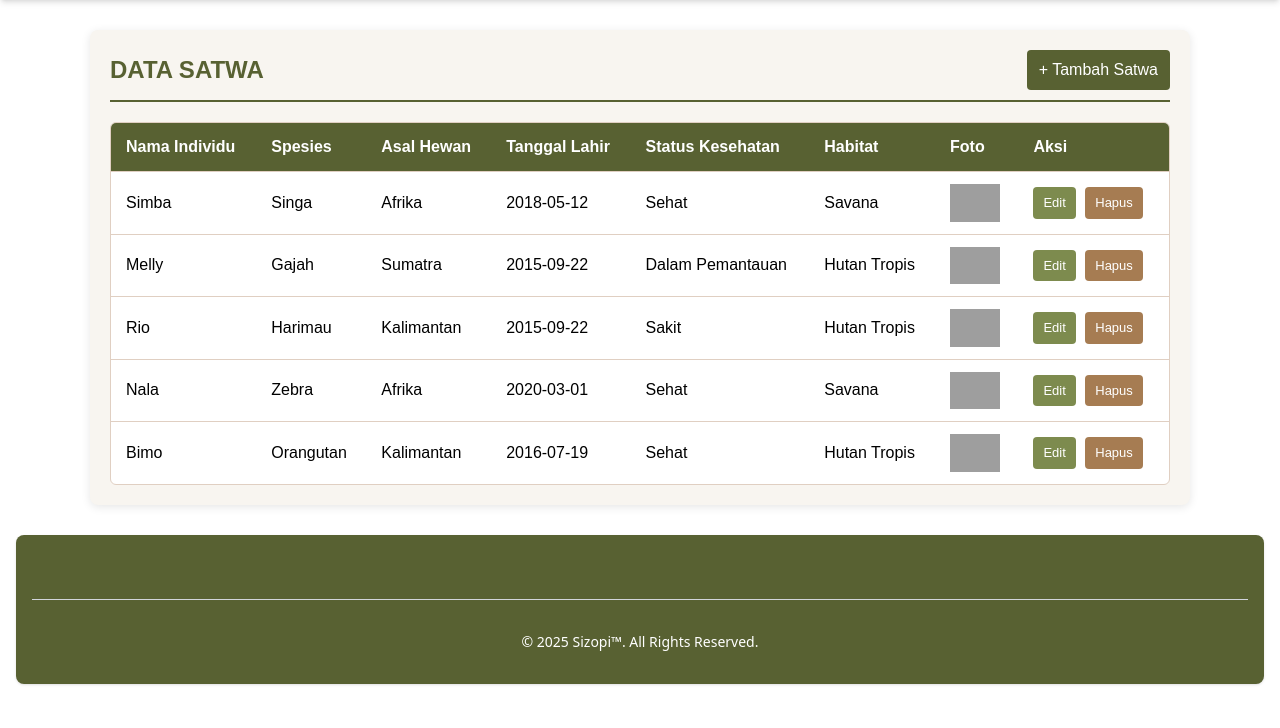
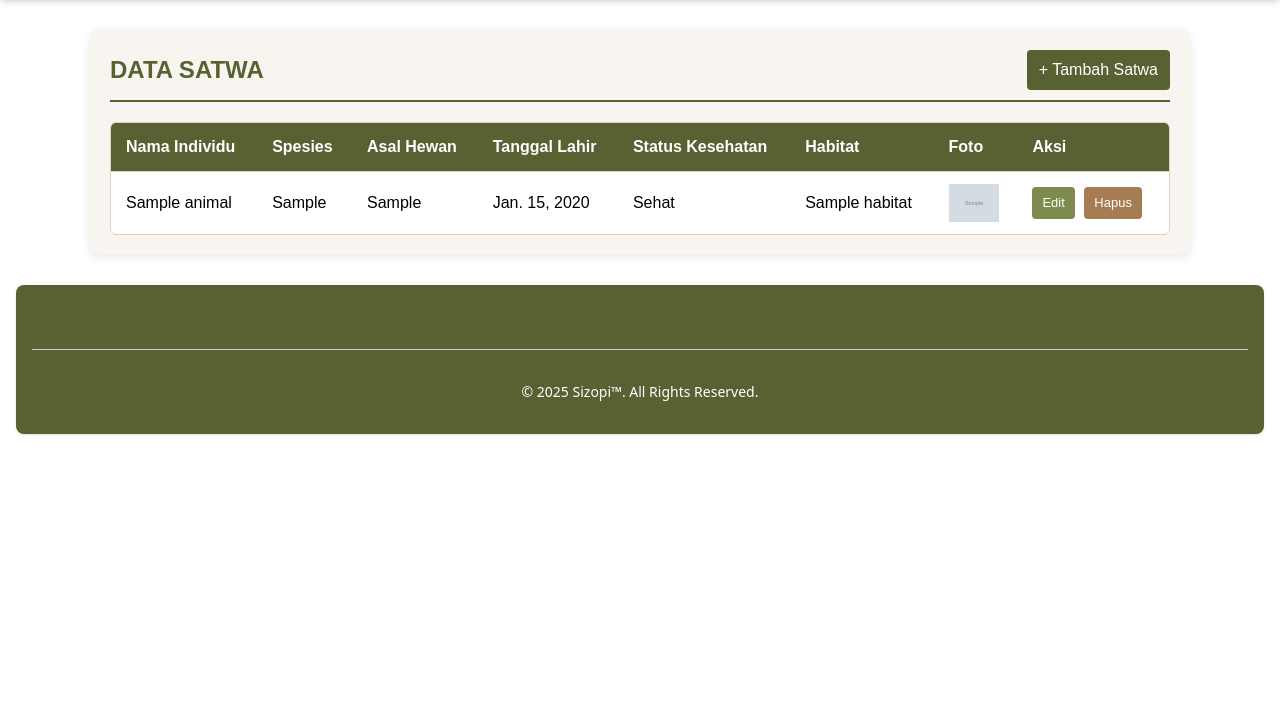
Before and after one commit to najlahanina/Tugas-Kelompok, a Django app: template animals/templates/animals/animal_list.html in a window 1280 px wide. Shown: the part 72-800 px from the top of the page. Run offline with Django 5.2, Linux system fonts and the light colour scheme; the template is opened without the code that fills it: values that come from a table or form of the project are taken from there, others are empty; tables that the repository leaves empty hold one stand-in row (values such as "Sample post"); grey boxes marked "Sample" are stand-in pictures; some libraries are stand-ins or nearby versions; some web fonts are replaced; grey boxes are pictures that could not be loaded.

Commit message:
benerin interface animals

```diff
--- a/animals/templates/animals/animal_list.html
+++ b/animals/templates/animals/animal_list.html
@@ -22,71 +22,21 @@
                 </tr>
             </thead>
             <tbody>
+                {% for animal in animals %}
                 <tr>
-                    <td>Simba</td>
-                    <td>Singa</td>
-                    <td>Afrika</td>
-                    <td>2018-05-12</td>
-                    <td>Sehat</td>
-                    <td>Savana</td>
-                    <td><img src="[foto simba]" alt="Foto Simba" width="50" height="50"></td>
+                    <td>{{ animal.name }}</td>
+                    <td>{{ animal.species }}</td>
+                    <td>{{ animal.origin }}</td>
+                    <td>{{ animal.birth_date }}</td>
+                    <td>{{ animal.health_status }}</td>
+                    <td>{{ animal.habitat }}</td>
+                    <td><img src="{{ animal.photo_url }}" alt="Foto {{ animal.name }}" width="50" height="50"></td>
                     <td class="action-cell">
-                        <a href="{% url 'animals:animal_edit' 1 %}" class="action-button edit-button">Edit</a>
-                        <a href="{% url 'animals:animal_delete' 1 %}" class="action-button delete-button">Hapus</a>
+                        <a href="{% url 'animals:animal_edit' animal.id %}" class="action-button edit-button">Edit</a>
+                        <a href="{% url 'animals:animal_delete' animal.id %}" class="action-button delete-button">Hapus</a>
                     </td>
                 </tr>
-                <tr>
-                    <td>Melly</td>
-                    <td>Gajah</td>
-                    <td>Sumatra</td>
-                    <td>2015-09-22</td>
-                    <td>Dalam Pemantauan</td>
-                    <td>Hutan Tropis</td>
-                    <td><img src="[foto melly]" alt="Foto Melly" width="50" height="50"></td>
-                    <td class="action-cell">
-                        <a href="{% url 'animals:animal_edit' 2 %}" class="action-button edit-button">Edit</a>
-                        <a href="{% url 'animals:animal_delete' 2 %}" class="action-button delete-button">Hapus</a>
-                    </td>
-                </tr>
-                <tr>
-                    <td>Rio</td>
-                    <td>Harimau</td>
-                    <td>Kalimantan</td>
-                    <td>2015-09-22</td>
-                    <td>Sakit</td>
-                    <td>Hutan Tropis</td>
-                    <td><img src="[foto rio]" alt="Foto Rio" width="50" height="50"></td>
-                    <td class="action-cell">
-                        <a href="{% url 'animals:animal_edit' 3 %}" class="action-button edit-button">Edit</a>
-                        <a href="{% url 'animals:animal_delete' 3 %}" class="action-button delete-button">Hapus</a>
-                    </td>
-                </tr>
-                <tr>
-                    <td>Nala</td>
-                    <td>Zebra</td>
-                    <td>Afrika</td>
-                    <td>2020-03-01</td>
-                    <td>Sehat</td>
-                    <td>Savana</td>
-                    <td><img src="[foto nala]" alt="Foto Nala" width="50" height="50"></td>
-                    <td class="action-cell">
-                        <a href="{% url 'animals:animal_edit' 4 %}" class="action-button edit-button">Edit</a>
-                        <a href="{% url 'animals:animal_delete' 4 %}" class="action-button delete-button">Hapus</a>
-                    </td>
-                </tr>
-                <tr>
-                    <td>Bimo</td>
-                    <td>Orangutan</td>
-                    <td>Kalimantan</td>
-                    <td>2016-07-19</td>
-                    <td>Sehat</td>
-                    <td>Hutan Tropis</td>
-                    <td><img src="[foto bimo]" alt="Foto Bimo" width="50" height="50"></td>
-                    <td class="action-cell">
-                        <a href="{% url 'animals:animal_edit' 5 %}" class="action-button edit-button">Edit</a>
-                        <a href="{% url 'animals:animal_delete' 5 %}" class="action-button delete-button">Hapus</a>
-                    </td>
-                </tr>
+                {% endfor %}
             </tbody>
         </table>
     </div>
```
Also changed, not shown: other parts of animals/templates/animals/animal_list.html (+0 -58 lines), animals/views.py (+85 -23 lines).
